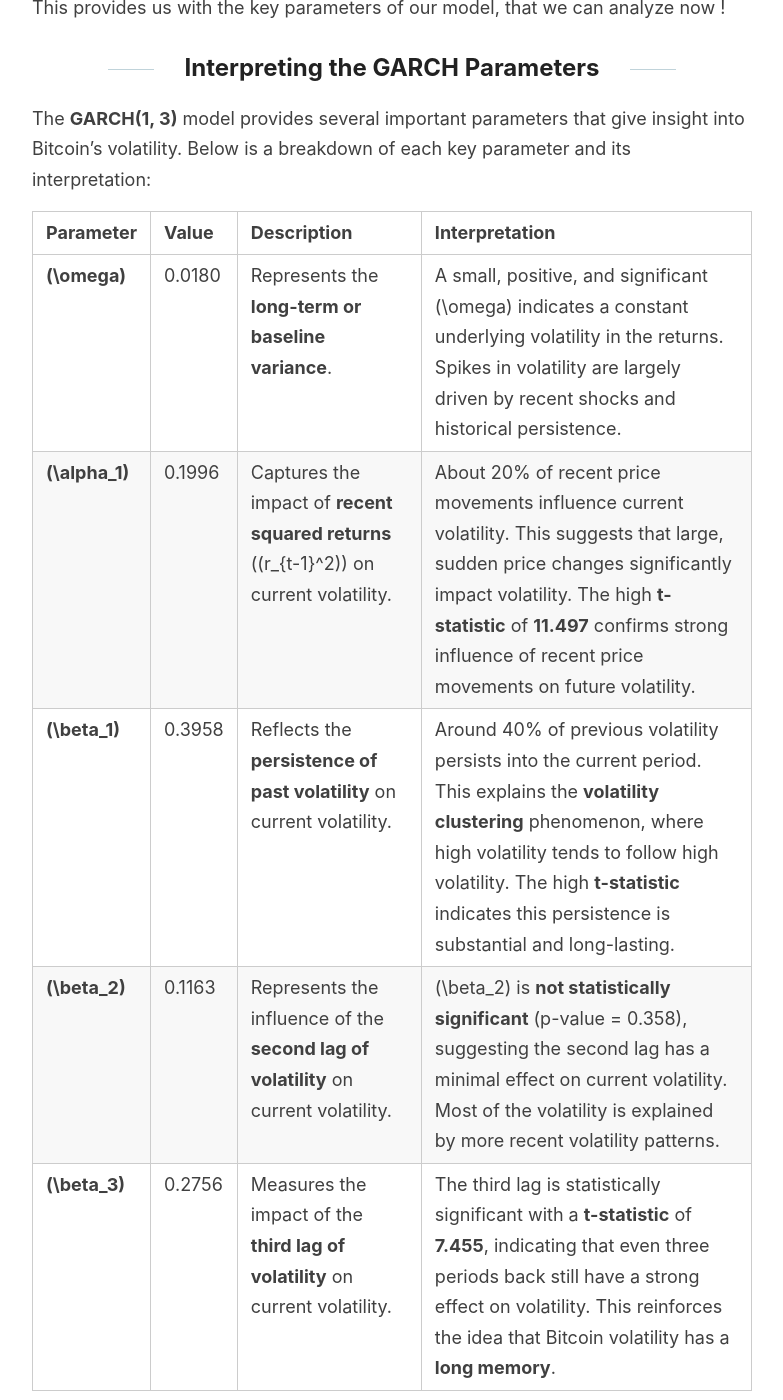
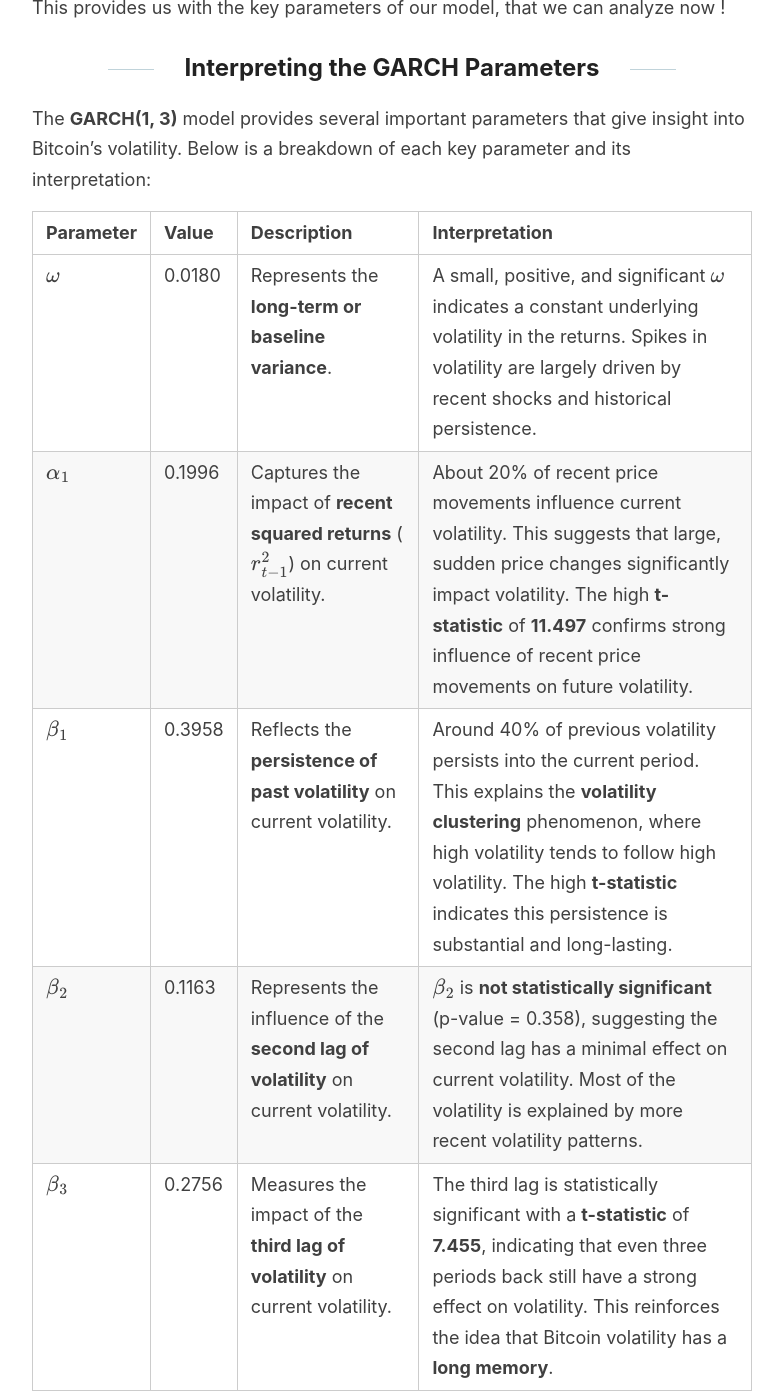
Before and after one commit to Zaltarba/blog, a Jekyll site: the page built from _posts/2024-09-23-BitcoinVolatility-2.md, in a window 1280 px wide and 1400 px high, scrolled down 11867 px. Shown: the whole window, without its empty margins (248-1031 px from the left). Built offline with Jekyll 4.4.1, drawn with Linux system fonts in a browser that asks for light colours; formulas are drawn with MathJax 3; some of the changed text lies outside the part shown.

```diff
--- a/_posts/2024-09-23-BitcoinVolatility-2.md
+++ b/_posts/2024-09-23-BitcoinVolatility-2.md
@@ -344,21 +344,21 @@ The **GARCH(1, 3)** model provides several important parameters that give insigh
 
 | **Parameter**   | **Value**  | **Description**                                                                                             | **Interpretation**                                                                                                                 |
 |-----------------|------------|-------------------------------------------------------------------------------------------------------------|-------------------------------------------------------------------------------------------------------------------------------------|
-| **\(\omega\)**  | 0.0180     | Represents the **long-term or baseline variance**.                                                           | A small, positive, and significant \(\omega\) indicates a constant underlying volatility in the returns. Spikes in volatility are largely driven by recent shocks and historical persistence.                                                                                                 |
-| **\(\alpha_1\)**| 0.1996     | Captures the impact of **recent squared returns** (\(r_{t-1}^2\)) on current volatility.                      | About 20% of recent price movements influence current volatility. This suggests that large, sudden price changes significantly impact volatility. The high **t-statistic** of **11.497** confirms strong influence of recent price movements on future volatility. |
-| **\(\beta_1\)** | 0.3958     | Reflects the **persistence of past volatility** on current volatility.                                        | Around 40% of previous volatility persists into the current period. This explains the **volatility clustering** phenomenon, where high volatility tends to follow high volatility. The high **t-statistic** indicates this persistence is substantial and long-lasting.  |
-| **\(\beta_2\)** | 0.1163     | Represents the influence of the **second lag of volatility** on current volatility.                           | \(\beta_2\) is **not statistically significant** (p-value = 0.358), suggesting the second lag has a minimal effect on current volatility. Most of the volatility is explained by more recent volatility patterns.                                             |
-| **\(\beta_3\)** | 0.2756     | Measures the impact of the **third lag of volatility** on current volatility.                                 | The third lag is statistically significant with a **t-statistic** of **7.455**, indicating that even three periods back still have a strong effect on volatility. This reinforces the idea that Bitcoin volatility has a **long memory**.                     |
+| **$\omega$**  | 0.0180     | Represents the **long-term or baseline variance**.                                                           | A small, positive, and significant $\omega$ indicates a constant underlying volatility in the returns. Spikes in volatility are largely driven by recent shocks and historical persistence.                                                                                                 |
+| **$\alpha_1$**| 0.1996     | Captures the impact of **recent squared returns** ($r_{t-1}^2$) on current volatility.                      | About 20% of recent price movements influence current volatility. This suggests that large, sudden price changes significantly impact volatility. The high **t-statistic** of **11.497** confirms strong influence of recent price movements on future volatility. |
+| **$\beta_1$** | 0.3958     | Reflects the **persistence of past volatility** on current volatility.                                        | Around 40% of previous volatility persists into the current period. This explains the **volatility clustering** phenomenon, where high volatility tends to follow high volatility. The high **t-statistic** indicates this persistence is substantial and long-lasting.  |
+| **$\beta_2$** | 0.1163     | Represents the influence of the **second lag of volatility** on current volatility.                           | $\beta_2$ is **not statistically significant** (p-value = 0.358), suggesting the second lag has a minimal effect on current volatility. Most of the volatility is explained by more recent volatility patterns.                                             |
+| **$\beta_3$** | 0.2756     | Measures the impact of the **third lag of volatility** on current volatility.                                 | The third lag is statistically significant with a **t-statistic** of **7.455**, indicating that even three periods back still have a strong effect on volatility. This reinforces the idea that Bitcoin volatility has a **long memory**.                     |
 
 ---
 
 ### Key Insights:
 
-1. **Long-term volatility (\(\omega\))** is relatively low, suggesting that Bitcoin’s baseline volatility is not extreme but driven by recent market shocks.
-2. **Recent shocks (\(\alpha_1\))** have a notable effect, with around 20% of volatility attributed to recent returns.
-3. **Volatility persistence (\(\beta_1\))** is high, reinforcing the **clustering of volatility** that is often observed in financial markets.
-4. **Second lag (\(\beta_2\))** is not significant, indicating that further-back periods do not heavily influence the current volatility.
-5. **Third lag (\(\beta_3\))** is significant, meaning that some past volatility still impacts the current market, showcasing Bitcoin’s long volatility memory.
+1. **Long-term volatility ($\omega$)** is relatively low, suggesting that Bitcoin’s baseline volatility is not extreme but driven by recent market shocks.
+2. **Recent shocks ($\alpha_1$)** have a notable effect, with around 20% of volatility attributed to recent returns.
+3. **Volatility persistence ($\beta_1$)** is high, reinforcing the **clustering of volatility** that is often observed in financial markets.
+4. **Second lag ($\beta_2$)** is not significant, indicating that further-back periods do not heavily influence the current volatility.
+5. **Third lag ($\beta_3$)** is significant, meaning that some past volatility still impacts the current market, showcasing Bitcoin’s long volatility memory.
 
 ---
 
```
